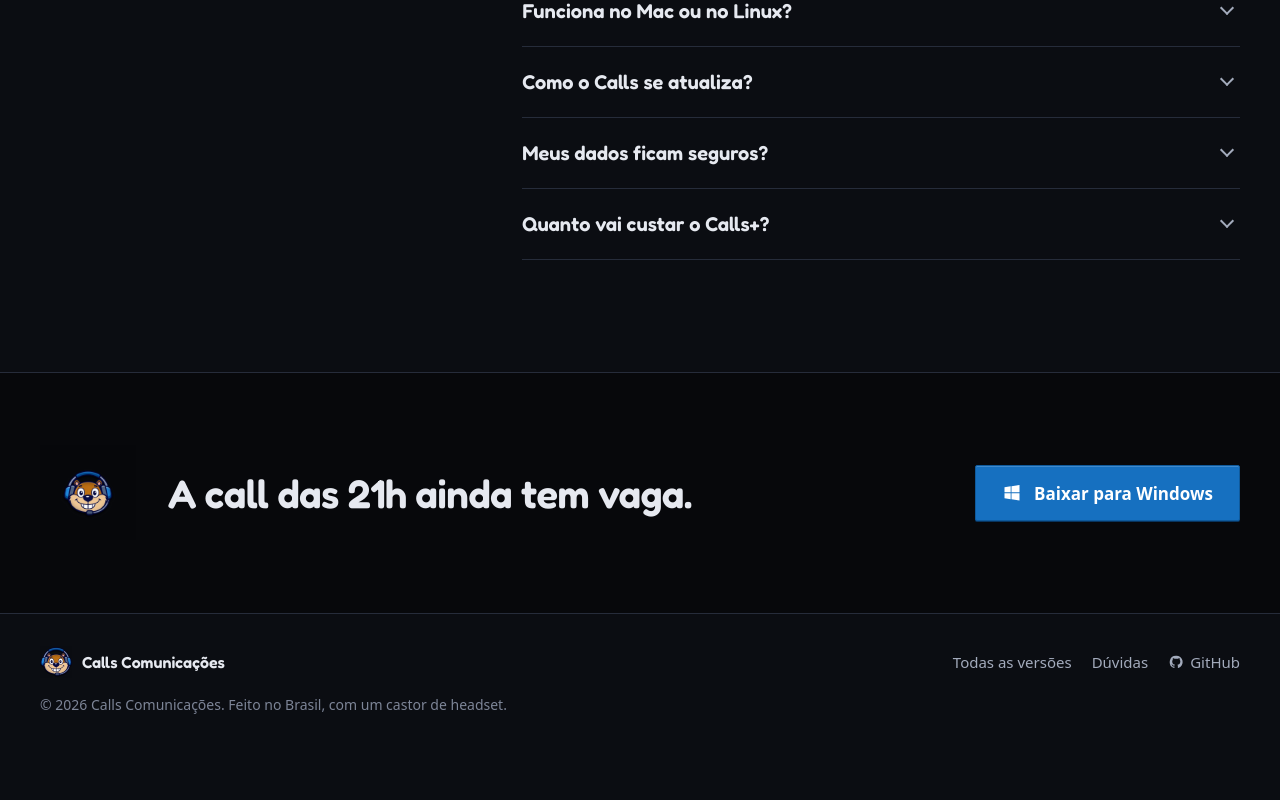
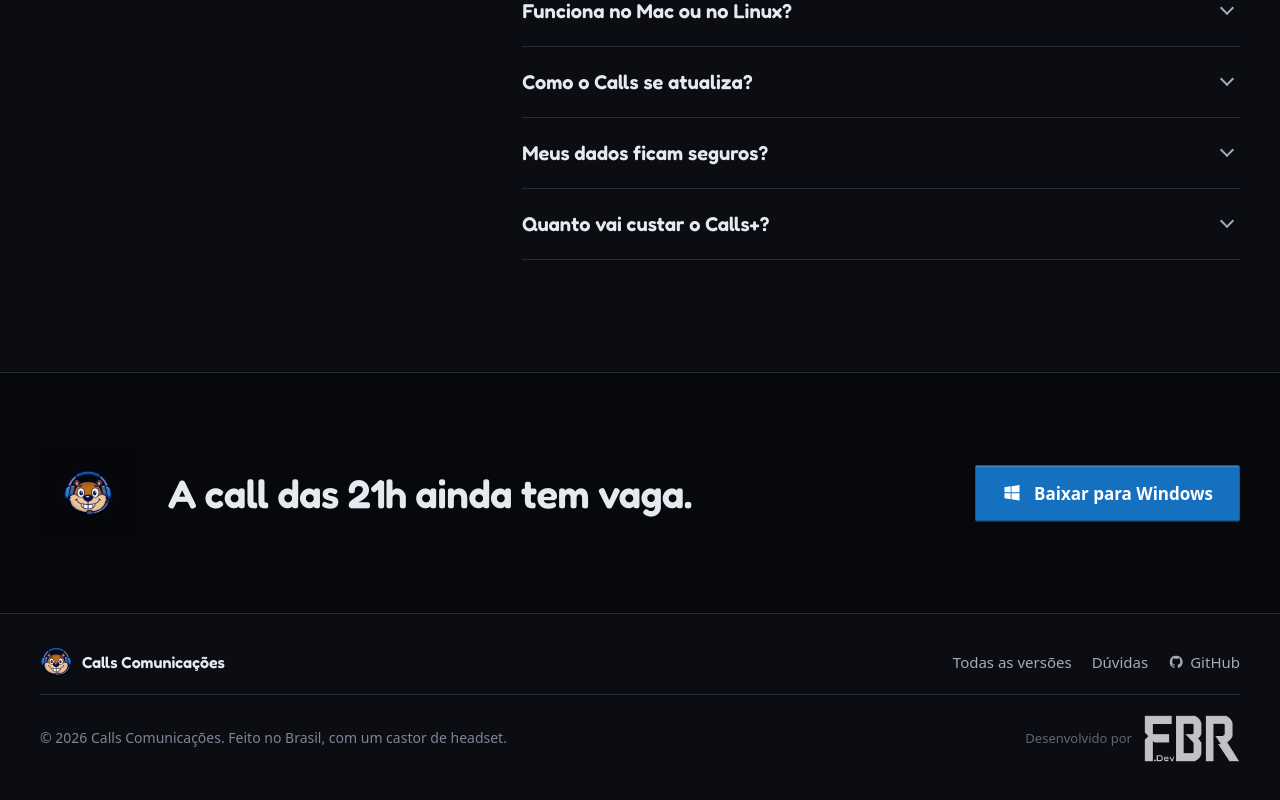
Before and after one commit to Calls-Comunicacoes/calls-site, a React (Vite) app: page / in a window 1280 px wide. Shown: the part 4192-4992 px from the top of the page. Before the commit the page ends 4949 px from the top, so only its background shows below. Built offline with nearby package versions, Linux system fonts and the light colour scheme; no server answers; a web font is replaced by a local one.

Commit message:
feat: logo da FBR.Dev no rodape (desenvolvido por)
Co-Authored-By: Claude Opus 5.5 <noreply@anthropic.com>

```diff
--- a/src/App.tsx
+++ b/src/App.tsx
@@ -305,7 +305,13 @@ function Footer() {
           <a href="#faq">Dúvidas</a>
           <a href="https://github.com/Calls-Comunicacoes" target="_blank" rel="noreferrer"><IconGithub width={16} height={16} /> GitHub</a>
         </nav>
-        <p className="fine">© {new Date().getFullYear()} Calls Comunicações. Feito no Brasil, com um castor de headset.</p>
+        <div className="footer-bottom">
+          <p className="fine">© {new Date().getFullYear()} Calls Comunicações. Feito no Brasil, com um castor de headset.</p>
+          <a className="made-by" href="https://fbrdev.com.br" target="_blank" rel="noopener" aria-label="Desenvolvido por FBR.Dev (abre em nova aba)">
+            <span>Desenvolvido por</span>
+            <img src={media('fbrdev-branco.webp')} alt="FBR.Dev" width={320} height={155} loading="lazy" />
+          </a>
+        </div>
       </div>
     </footer>
   )
--- a/src/styles.css
+++ b/src/styles.css
@@ -283,7 +283,11 @@ a, button, summary, .btn { touch-action: manipulation; -webkit-tap-highlight-col
 .footer nav { display: flex; flex-wrap: wrap; gap: 20px; margin-left: auto; }
 .footer nav a { color: var(--texto-2); font-size: 15px; display: inline-flex; gap: 6px; align-items: center; text-decoration: none; }
 .footer nav a:hover { color: var(--texto); text-decoration: underline; }
-.fine { width: 100%; color: var(--texto-3); font-size: 14px; }
+.footer-bottom { width: 100%; display: flex; flex-wrap: wrap; align-items: center; justify-content: space-between; gap: 16px 32px; padding-top: 20px; border-top: 1px solid var(--linha); }
+.fine { color: var(--texto-3); font-size: 14px; }
+.made-by { display: inline-flex; align-items: center; gap: 12px; color: var(--texto-3); font-size: 13px; text-decoration: none; opacity: .75; transition: opacity .12s ease; }
+.made-by:hover { opacity: 1; color: var(--texto-2); }
+.made-by img { width: 96px; height: auto; }
 
 /* ---------- Responsivo ---------- */
 @media (max-width: 1100px) {
```
Also changed, not shown: public/media/fbrdev-branco.webp (added).
